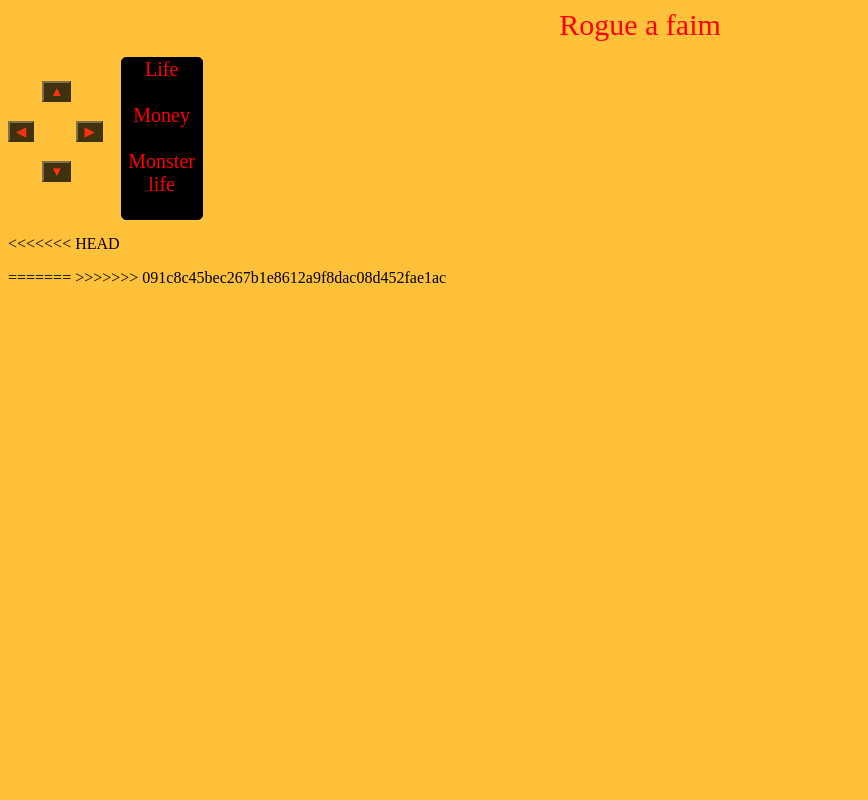
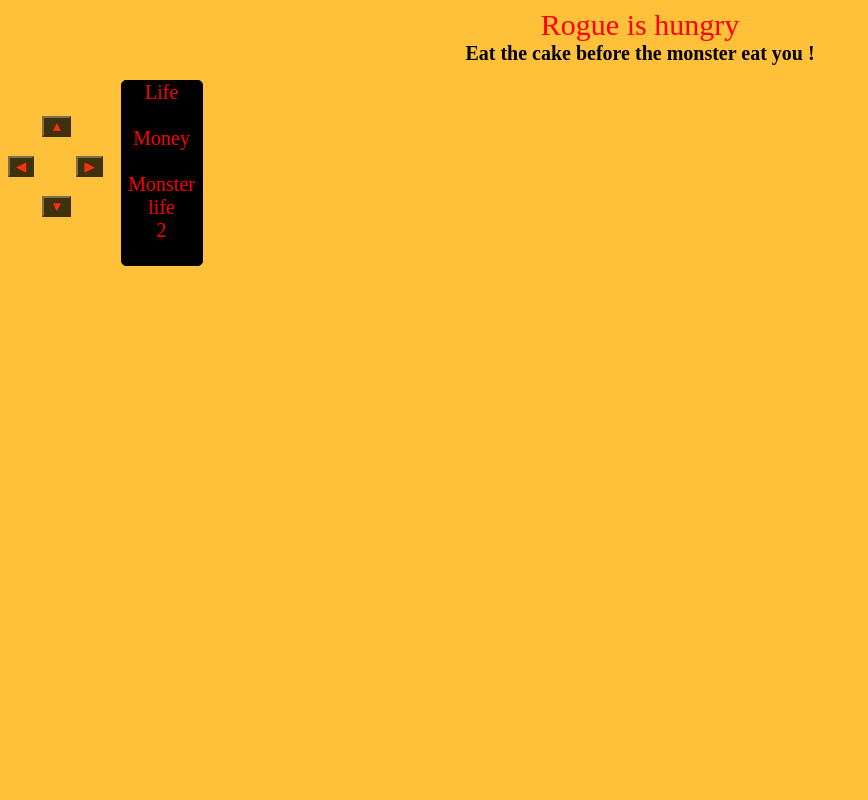
Before and after one commit to ue22-p20-eval/projet-web-intro-et-network-intro-best-rogue, a Flask app: template templates/index.html in a window 1280 px wide. Shown: the whole page, without its empty margins (0-868 px from the left). Run offline with Flask 2, Linux system fonts and the light colour scheme; the template is opened without the code that fills it, so the values that code supplies are empty; parts of the project's set-up code (start-up, migrations or seed data) failed here and were passed over; some libraries are stand-ins or nearby versions.

Commit message:
affichage vie monstre

```diff
--- a/static/css/main.css
+++ b/static/css/main.css
@@ -6,6 +6,13 @@
     font-family: serif;
     color:rgb(255, 0, 0);
     font-size: 30px;
+    text-align: center;
+}
+
+.consignes{
+    font-family: serif;
+    color:rgb(0, 0, 0);
+    font-size: 20px;
     text-align: center;
 }
 
--- a/templates/index.html
+++ b/templates/index.html
@@ -5,7 +5,8 @@
         <script type="text/javascript" src={{ url_for("static", filename="js/main.js") }}></script>
     </head>
     <body>
-        <div class="title"> Rogue a faim </div>
+        <div class="title"> Rogue is hungry </div>
+        <div class="consignes"> <b> Eat the cake before the monster eat you ! </b></div>
 
         <div class="flexbox">
             <div class="thekeypad">
@@ -43,19 +44,15 @@
                 <br>
                 Monster life
                 <div id ="monster_life">
-                    {{ monster_life }}
+                    2
                </div>
                <br>
             </div>
 
         </div>
-<<<<<<< HEAD
         <div id="game_over">
             <p></p>
         </div>
-=======
-
->>>>>>> 091c8c45bec267b1e8612a9f8dac08d452fae1ac
 
     </body>
 </html>
```
